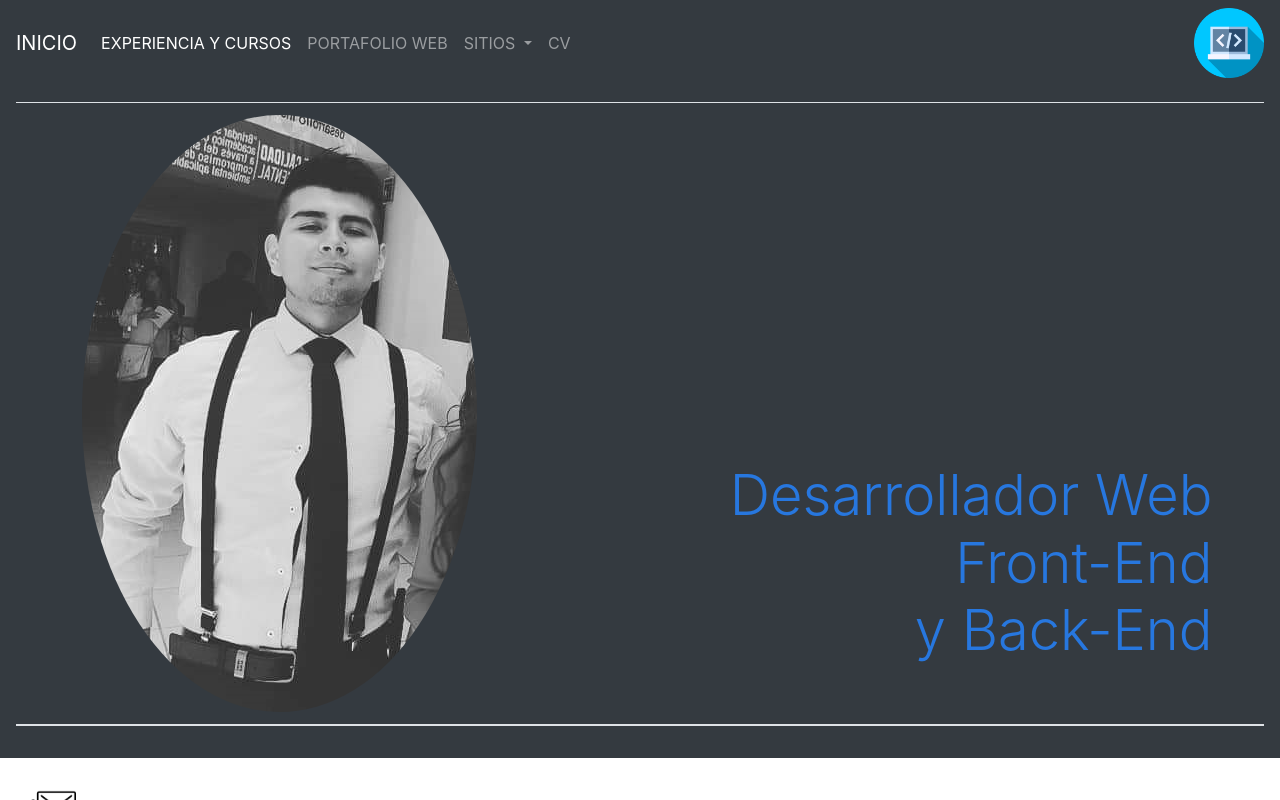
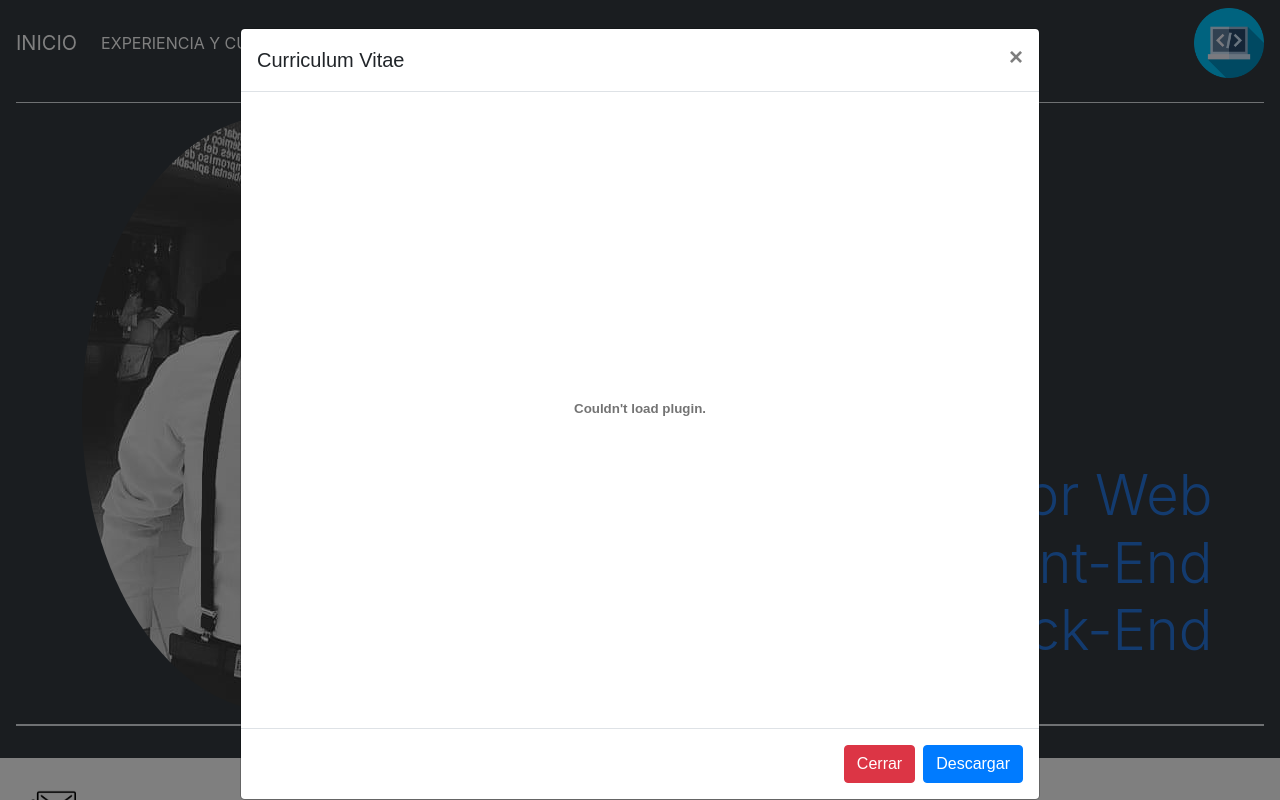
Before and after one commit to CampoyLira1994/Portafolio, an Angular app: page / in a window 1280 px wide. Both pictures are taken after a click on the link "CV". Shown: the top 800 px of the page. Built offline with nearby package versions, Linux system fonts and the light colour scheme.

Commit message:
Correcion de CV ANtes de BD ultimo cambio correcto

```diff
--- a/src/app/contacto/contacto.component.html
+++ b/src/app/contacto/contacto.component.html
@@ -67,5 +67,26 @@
 </div>
 
 
+<!--CV Modal-->
+<div class="modal fade bd-example-modal-lg" tabindex="-1" role="dialog" aria-labelledby="myLargeModalLabel" aria-hidden="true">
+  <div class="modal-dialog modal-lg">
+    <div class="modal-content">
+      <div class="modal-header">
+        <h5 class="modal-title" id="exampleModalLabel">Curriculum Vitae</h5>
+        <button type="button" class="close" data-dismiss="modal" aria-label="Close">
+          <span aria-hidden="true">&times;</span>
+        </button>
+      </div>
+      <div class="modal-body">
+        <embed src="../../assets/pdf/Curriculum.pdf" type="application/pdf" width="100%" height="600px" />
+      </div>
+      <div class="modal-footer">
+        <button type="button" class="btn btn-danger" data-dismiss="modal">Cerrar</button>
+        <button type="button" class="btn btn-primary" href="../../assets/pdf/Curriculum.pdf" download="CV">Descargar</button>
+      </div>
+    </div>
+  </div>
+</div>
+<!--CV Modal Fin-->
 
 </div>
```
